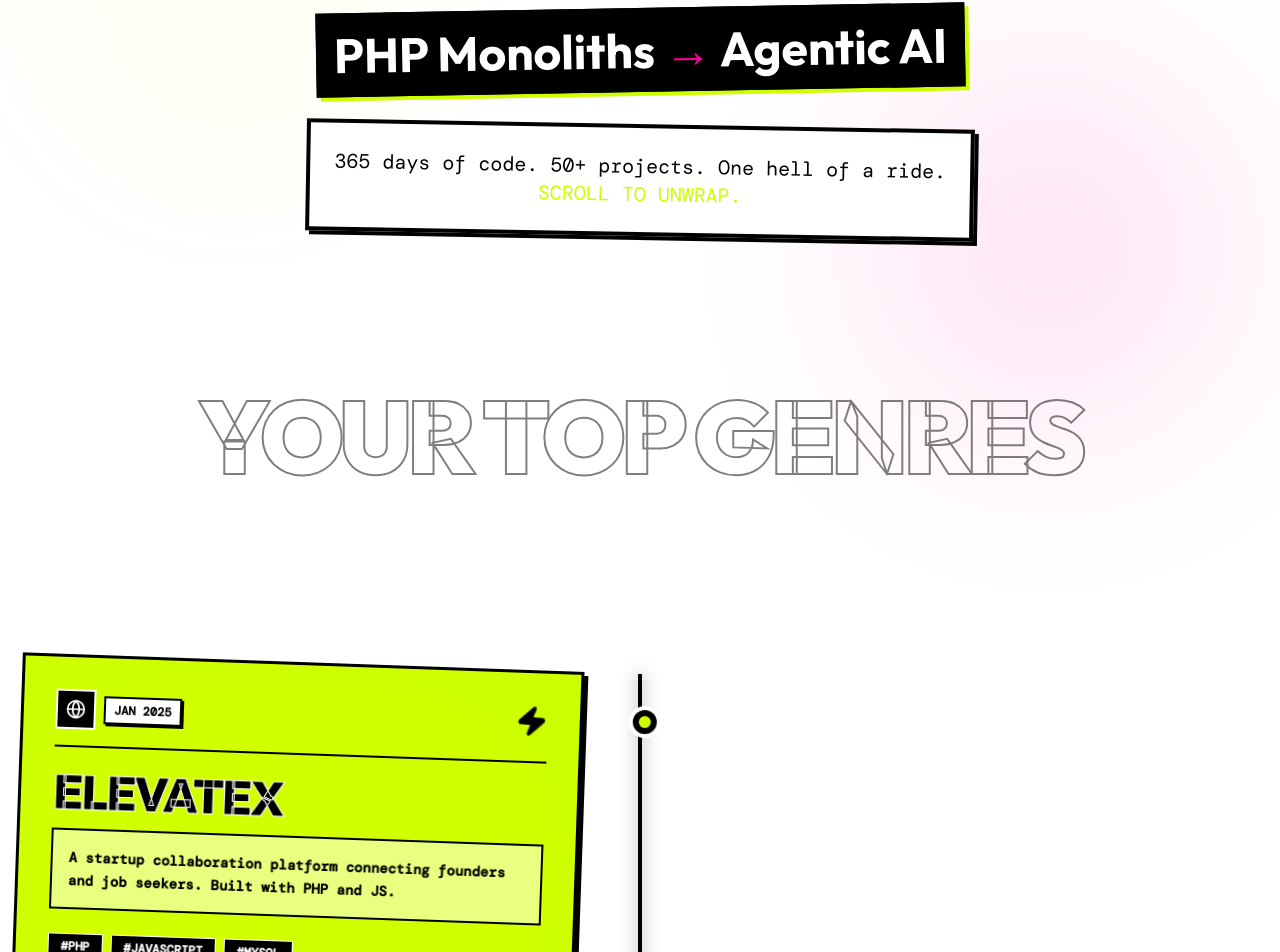
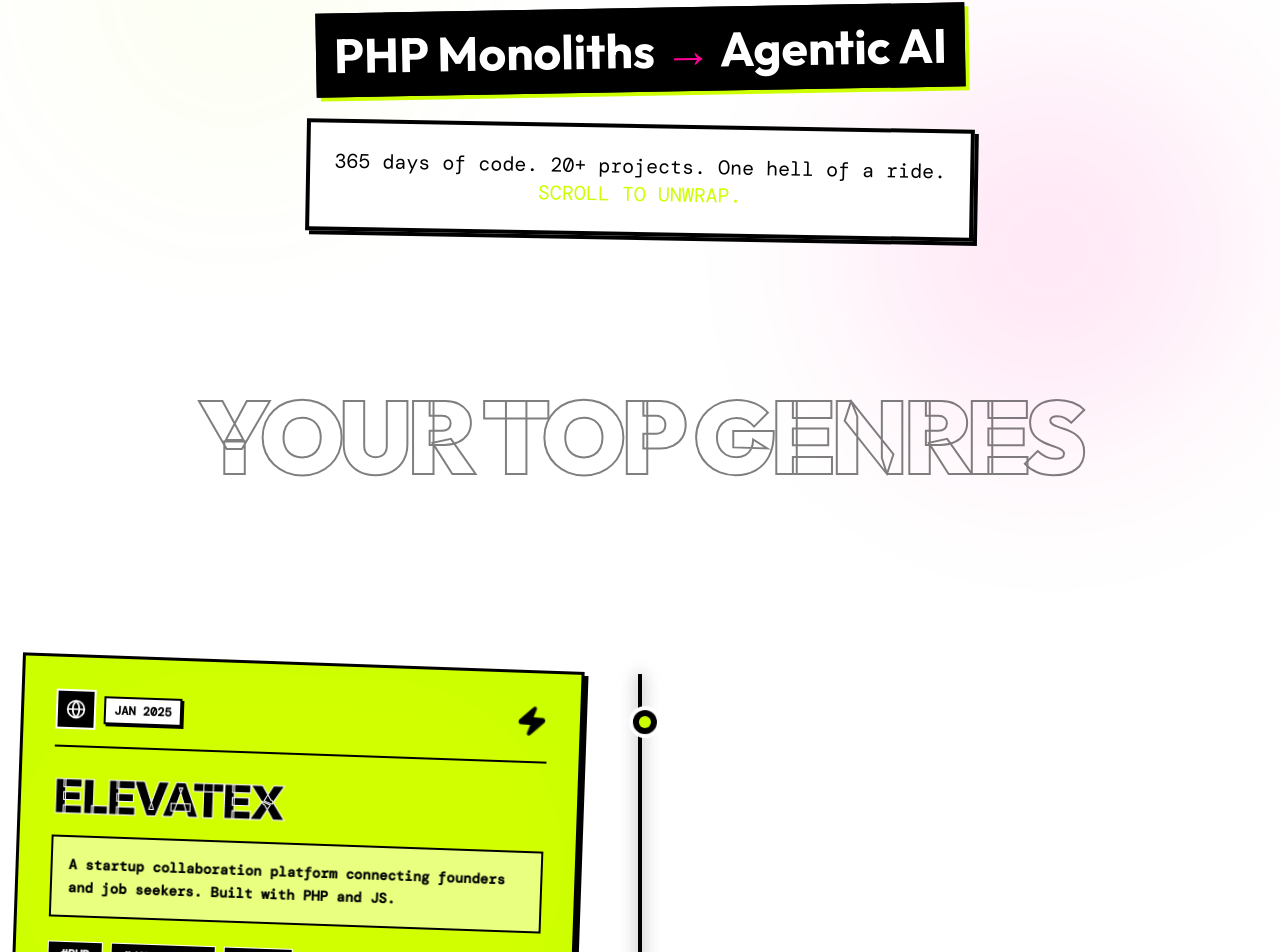
Before and after one commit to vasu-devs/Roadmap-Walkthrough-2025, a React (Vite) app: page / in a window 1280 px wide. Shown: the part 440-1392 px from the top of the page. Built offline with nearby package versions, Linux system fonts and the light colour scheme.

Commit message:
Update build assets, application components, and timeline data.

```diff
--- a/src/App.tsx
+++ b/src/App.tsx
@@ -63,7 +63,7 @@ function App() {
           </p>
           <div className="bg-white border-4 border-black p-6 transform rotate-1 max-w-2xl mx-auto shadow-hard">
             <p className="font-mono text-lg md:text-xl leading-relaxed">
-              365 days of code. 50+ projects. One hell of a ride.
+              365 days of code. 20+ projects. One hell of a ride.
               <br /><span className="text-wrapped-lime">SCROLL TO UNWRAP.</span>
             </p>
           </div>
--- a/src/components/ProjectCard.tsx
+++ b/src/components/ProjectCard.tsx
@@ -41,7 +41,7 @@ export function ProjectCard({ project, index }: ProjectCardProps) {
       viewport={{ once: true, margin: "-50px" }}
       transition={{ duration: 0.6, type: "spring", bounce: 0.5 }}
       className={clsx(
-        "flex w-full mb-32 relative z-10",
+        "flex w-full mb-16 md:mb-32 relative z-10",
         isEven ? "justify-start" : "justify-end"
       )}
     >
@@ -75,7 +75,7 @@ export function ProjectCard({ project, index }: ProjectCardProps) {
           <Zap className="w-8 h-8 fill-black text-black animate-wobble" />
         </div>
 
-        <h3 className="font-heading text-5xl font-black mb-4 uppercase leading-[0.85] tracking-tighter text-stroke-white-1">
+        <h3 className="font-heading text-3xl md:text-5xl font-black mb-4 uppercase leading-[0.85] tracking-tighter text-stroke-white-1">
           {project.title}
         </h3>
 
--- a/src/data/timeline.ts
+++ b/src/data/timeline.ts
@@ -130,7 +130,8 @@ export const projects: Project[] = [
         description: 'Turns GitHub profiles into an interactive code universe.',
         date: 'Oct 2025',
         tech: ['React', 'GitHub API', 'Visualization'],
-        category: 'web'
+        category: 'web',
+        link: 'https://mapmyrepo.vasudev.live'
     },
     {
         id: 'asciirealtime',
```
Also changed, not shown: 5 other files (tests, documents, lock files or other folders).
